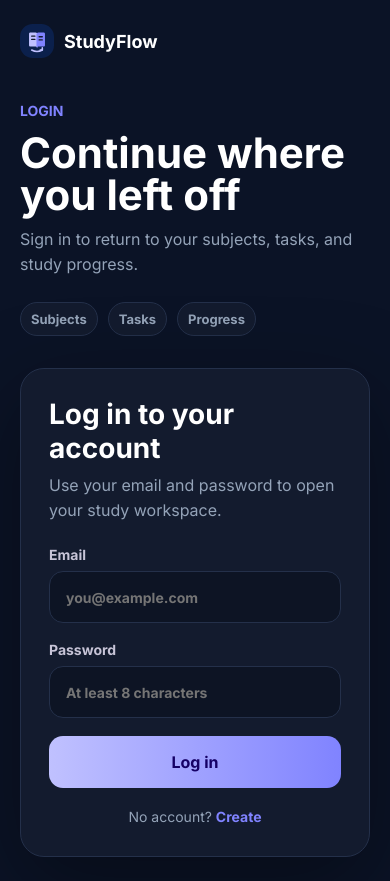
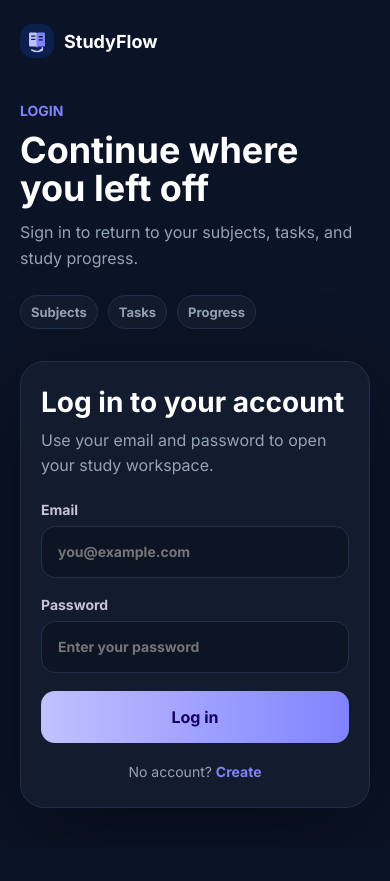
Before and after one commit to Nksqlssss/StudyFlow, a SvelteKit app in the folder frontend/: page /login in a window 390 px wide. After the commit the page ends 848 px from the top, so only its background shows below. Built offline with nearby package versions, Linux system fonts and the light colour scheme; no server answers.

Commit message:
feat(auth): handle unverified email on login

```diff
--- a/frontend/src/lib/api/client.ts
+++ b/frontend/src/lib/api/client.ts
@@ -9,10 +9,12 @@ type ApiOptions = {
 
 export class ApiError extends Error {
 	status: number;
+	code: string | null;
 
-	constructor(message: string, status: number) {
+	constructor(message: string, status: number, code: string | null) {
 		super(message);
 		this.status = status;
+		this.code = code;
 	}
 }
 
@@ -38,7 +40,11 @@ export async function apiFetch<T>(path: string, options: ApiOptions = {}): Promi
 	const data = await response.json().catch(() => null);
 
 	if (!response.ok) {
-		throw new ApiError(data?.message ?? 'Request failed', response.status);
+		throw new ApiError(
+			data?.message ?? 'Request failed',
+			response.status,
+			typeof data?.code === 'string' ? data.code : null
+		);
 	}
 
 	return data as T;
--- a/frontend/src/lib/i18n/translations.ts
+++ b/frontend/src/lib/i18n/translations.ts
@@ -93,6 +93,12 @@ export const translations = {
 		'auth.login.action': 'Войти',
 		'auth.login.loading': 'Входим...',
 		'auth.login.noAccount': 'Нет аккаунта?',
+		'auth.login.passwordPlaceholder': 'Введите пароль',
+		'auth.login.verifyTitle': 'Подтвердите почту',
+		'auth.login.verifyDescription': 'Чтобы войти, перейдите по ссылке в письме. Если письмо не пришло, запросите его повторно.',
+		'auth.login.errors.credentials': 'Неверный email или пароль.',
+		'auth.login.errors.invalidData': 'Проверьте email и пароль.',
+		'auth.login.errors.general': 'Не удалось войти. Попробуйте позже.',
 		'auth.register.eyebrow': 'Регистрация',
 		'auth.register.title': 'Собери своё учебное пространство',
 		'auth.register.description':
@@ -401,6 +407,12 @@ export const translations = {
 		'auth.login.action': 'Log in',
 		'auth.login.loading': 'Logging in...',
 		'auth.login.noAccount': 'No account?',
+		'auth.login.passwordPlaceholder': 'Enter your password',
+		'auth.login.verifyTitle': 'Verify your email',
+		'auth.login.verifyDescription': 'Follow the link in your verification email to log in. If it has not arrived, request another message.',
+		'auth.login.errors.credentials': 'Incorrect email or password.',
+		'auth.login.errors.invalidData': 'Please check your email and password.',
+		'auth.login.errors.general': 'Could not log in. Please try again later.',
 		'auth.register.eyebrow': 'Registration',
 		'auth.register.title': 'Build your study workspace',
 		'auth.register.description':
@@ -709,6 +721,12 @@ export const translations = {
 		'auth.login.action': 'Zaloguj się',
 		'auth.login.loading': 'Logowanie...',
 		'auth.login.noAccount': 'Nie masz konta?',
+		'auth.login.passwordPlaceholder': 'Wpisz hasło',
+		'auth.login.verifyTitle': 'Potwierdź adres email',
+		'auth.login.verifyDescription': 'Aby się zalogować, kliknij link w wiadomości potwierdzającej. Jeśli wiadomość nie dotarła, poproś o ponowną wysyłkę.',
+		'auth.login.errors.credentials': 'Nieprawidłowy email lub hasło.',
+		'auth.login.errors.invalidData': 'Sprawdź email i hasło.',
+		'auth.login.errors.general': 'Nie udało się zalogować. Spróbuj ponownie później.',
 		'auth.register.eyebrow': 'Rejestracja',
 		'auth.register.title': 'Zbuduj swoją przestrzeń do nauki',
 		'auth.register.description':
--- a/frontend/src/lib/stores/auth.ts
+++ b/frontend/src/lib/stores/auth.ts
@@ -20,6 +20,7 @@ type AuthState = {
 	token: string | null;
 	isLoading: boolean;
 	error: string | null;
+	errorCode: string | null;
 };
 
 const TOKEN_KEY = 'studyflow_token';
@@ -28,7 +29,8 @@ const initialState: AuthState = {
 	user: null,
 	token: browser ? localStorage.getItem(TOKEN_KEY) : null,
 	isLoading: browser ? Boolean(localStorage.getItem(TOKEN_KEY)) : false,
-	error: null
+	error: null,
+	errorCode: null
 };
 
 function createAuthStore() {
@@ -41,7 +43,8 @@ function createAuthStore() {
 			update((state) => ({
 				...state,
 				isLoading: true,
-				error: null
+				error: null,
+				errorCode: null
 			}));
 
 			try {
@@ -55,13 +58,15 @@ function createAuthStore() {
 					user: response.user,
 					token: response.accessToken,
 					isLoading: false,
-					error: null
+					error: null,
+					errorCode: null
 				});
 			} catch (error) {
 				update((state) => ({
 					...state,
 					isLoading: false,
-					error: error instanceof Error ? error.message : 'Login failed'
+					error: error instanceof Error ? error.message : 'Login failed',
+					errorCode: error instanceof ApiError ? error.code : null
 				}));
 			}
 		},
@@ -70,7 +75,8 @@ function createAuthStore() {
 			update((state) => ({
 				...state,
 				isLoading: true,
-				error: null
+				error: null,
+				errorCode: null
 			}));
 
 			try {
@@ -98,7 +104,8 @@ function createAuthStore() {
 			update((state) => ({
 				...state,
 				isLoading: true,
-				error: null
+				error: null,
+				errorCode: null
 			}));
 
 			const token = browser ? localStorage.getItem(TOKEN_KEY) : null;
@@ -108,7 +115,8 @@ function createAuthStore() {
 					user: null,
 					token: null,
 					isLoading: false,
-					error: null
+					error: null,
+					errorCode: null
 				});
 				settings.clear();
 
@@ -122,7 +130,8 @@ function createAuthStore() {
 					user: response.user,
 					token,
 					isLoading: false,
-					error: null
+					error: null,
+					errorCode: null
 				});
 			} catch {
 				if (browser) {
@@ -133,7 +142,8 @@ function createAuthStore() {
 					user: null,
 					token: null,
 					isLoading: false,
-					error: null
+					error: null,
+					errorCode: null
 				});
 				settings.clear();
 			}
@@ -148,7 +158,8 @@ function createAuthStore() {
 				user: null,
 				token: null,
 				isLoading: false,
-				error: null
+				error: null,
+				errorCode: null
 			});
 
 			subjects.clear();
@@ -160,7 +171,8 @@ function createAuthStore() {
 			update((state) => ({
 				...state,
 				isLoading: true,
-				error: null
+				error: null,
+				errorCode: null
 			}));
 
 			const token = browser ? localStorage.getItem(TOKEN_KEY) : null;
@@ -172,7 +184,7 @@ function createAuthStore() {
 					error: 'Not authenticated'
 				}));
 
-				throw new ApiError('Ваша сессия истекла', 401);
+				throw new ApiError('Ваша сессия истекла', 401, null);
 			}
 
 			try {
--- a/frontend/src/routes/login/+page.svelte
+++ b/frontend/src/routes/login/+page.svelte
@@ -1,18 +1,22 @@
 <script lang="ts">
 	import { goto } from '$app/navigation';
 	import { resolve } from '$app/paths';
+	import ResendVerification from '$lib/components/auth/ResendVerification.svelte';
 	import { translate, type TranslationKey } from '$lib/i18n';
 	import { auth } from '$lib/stores/auth';
 	import { settings } from '$lib/stores/settings';
 
 	let email = $state('');
 	let password = $state('');
+	let verificationEmail = $state('');
 	const t = $derived((key: TranslationKey, params: Record<string, string | number> = {}) =>
 		translate($settings.language, key, params)
 	);
 
 	async function handleSubmit(event: SubmitEvent) {
 		event.preventDefault();
+
+		verificationEmail = email.trim();
 
 		await auth.login({
 			email,
@@ -67,7 +71,7 @@
 				<input
 					type="password"
 					name="password"
-					placeholder={t('auth.form.passwordPlaceholder')}
+					placeholder={t('auth.login.passwordPlaceholder')}
 					autocomplete="current-password"
 					bind:value={password}
 				/>
@@ -77,8 +81,22 @@
 				{$auth.isLoading ? t('auth.login.loading') : t('auth.login.action')}
 			</button>
 
-			{#if $auth.error}
-				<p class="error-message">{$auth.error}</p>
+			{#if $auth.errorCode === 'EMAIL_NOT_VERIFIED'}
+				<div class="verification-notice">
+					<div role="status">
+						<p class="notice-title">{t('auth.login.verifyTitle')}</p>
+						<p class="notice-description">{t('auth.login.verifyDescription')}</p>
+					</div>
+					<ResendVerification email={verificationEmail} />
+				</div>
+			{:else if $auth.error}
+				<p class="error-message" role="alert">
+					{#if $auth.error === 'Invalid email or password'}
+						{t('auth.login.errors.credentials')}
+					{:else if $auth.error}
+						{t('auth.login.errors.general')}
+					{/if}
+				</p>
 			{/if}
 
 			<p class="switch-text">
@@ -93,7 +111,7 @@
 	.auth-page {
 		position: relative;
 		min-height: 100vh;
-		padding: 24px max(20px, calc((100vw - 1080px) / 2));
+		padding: 100px max(20px, calc((100% - 1080px) / 2)) 40px;
 		display: flex;
 		align-items: center;
 		background: var(--bg-primary);
@@ -103,12 +121,13 @@
 	.auth-layout {
 		width: 100%;
 		display: grid;
-		grid-template-columns: minmax(0, 1fr) minmax(360px, 440px);
+		grid-template-columns: minmax(0, 1fr) minmax(0, 440px);
 		gap: 48px;
 		align-items: center;
 	}
 
 	.auth-copy {
+		min-width: 0;
 		display: flex;
 		flex-direction: column;
 		align-items: flex-start;
@@ -142,8 +161,9 @@
 	h1 {
 		margin: 0 0 12px;
 		max-width: 620px;
-		font-size: clamp(42px, 7vw, 72px);
-		line-height: 0.98;
+		font-size: 56px;
+		line-height: 1.05;
+		overflow-wrap: anywhere;
 	}
 
 	p {
@@ -171,6 +191,7 @@
 
 	.auth-form {
 		display: grid;
+		min-width: 0;
 		gap: 18px;
 		padding: 28px;
 		border: 1px solid var(--border-primary);
@@ -186,10 +207,13 @@
 	h2 {
 		margin: 0 0 8px;
 		font-size: 28px;
+		line-height: 1.2;
+		overflow-wrap: anywhere;
 	}
 
 	label {
 		display: grid;
+		min-width: 0;
 		gap: 8px;
 		color: var(--text-muted);
 		font-size: 14px;
@@ -197,6 +221,7 @@
 	}
 
 	input {
+		min-width: 0;
 		width: 100%;
 		min-height: 52px;
 		padding: 0 16px;
@@ -215,6 +240,7 @@
 
 	button {
 		min-height: 52px;
+		padding: 12px 16px;
 		border: 0;
 		border-radius: 14px;
 		background: var(--gradient-primary);
@@ -224,10 +250,48 @@
 		cursor: pointer;
 	}
 
+	button:disabled {
+		cursor: wait;
+		opacity: 0.65;
+	}
+
+	button:focus-visible,
+	a:focus-visible {
+		outline: 2px solid var(--border-accent);
+		outline-offset: 4px;
+	}
+
+	.verification-notice {
+		display: grid;
+		gap: 14px;
+		min-width: 0;
+		padding: 16px;
+		border: 1px solid var(--border-accent);
+		border-radius: 14px;
+		background-color: var(--accent-primary-bg);
+	}
+
+	.notice-title {
+		margin-bottom: 6px;
+		color: var(--text-primary);
+		font-size: 15px;
+		font-weight: 700;
+	}
+
+	.notice-description {
+		font-size: 13px;
+		line-height: 1.6;
+	}
+
 	.error-message {
+		padding: 12px 14px;
+		border: 1px solid var(--state-danger-soft-border);
+		border-radius: 14px;
+		background-color: var(--state-danger-soft-bg);
 		color: var(--state-danger-soft-text);
 		font-size: 14px;
 		text-align: center;
+		overflow-wrap: anywhere;
 	}
 
 	.switch-text {
@@ -250,5 +314,19 @@
 			grid-template-columns: 1fr;
 			gap: 32px;
 		}
+
+		h1 {
+			font-size: 42px;
+		}
+	}
+
+	@media (max-width: 480px) {
+		h1 {
+			font-size: 36px;
+		}
+
+		.auth-form {
+			padding: 24px 20px;
+		}
 	}
 </style>
```
